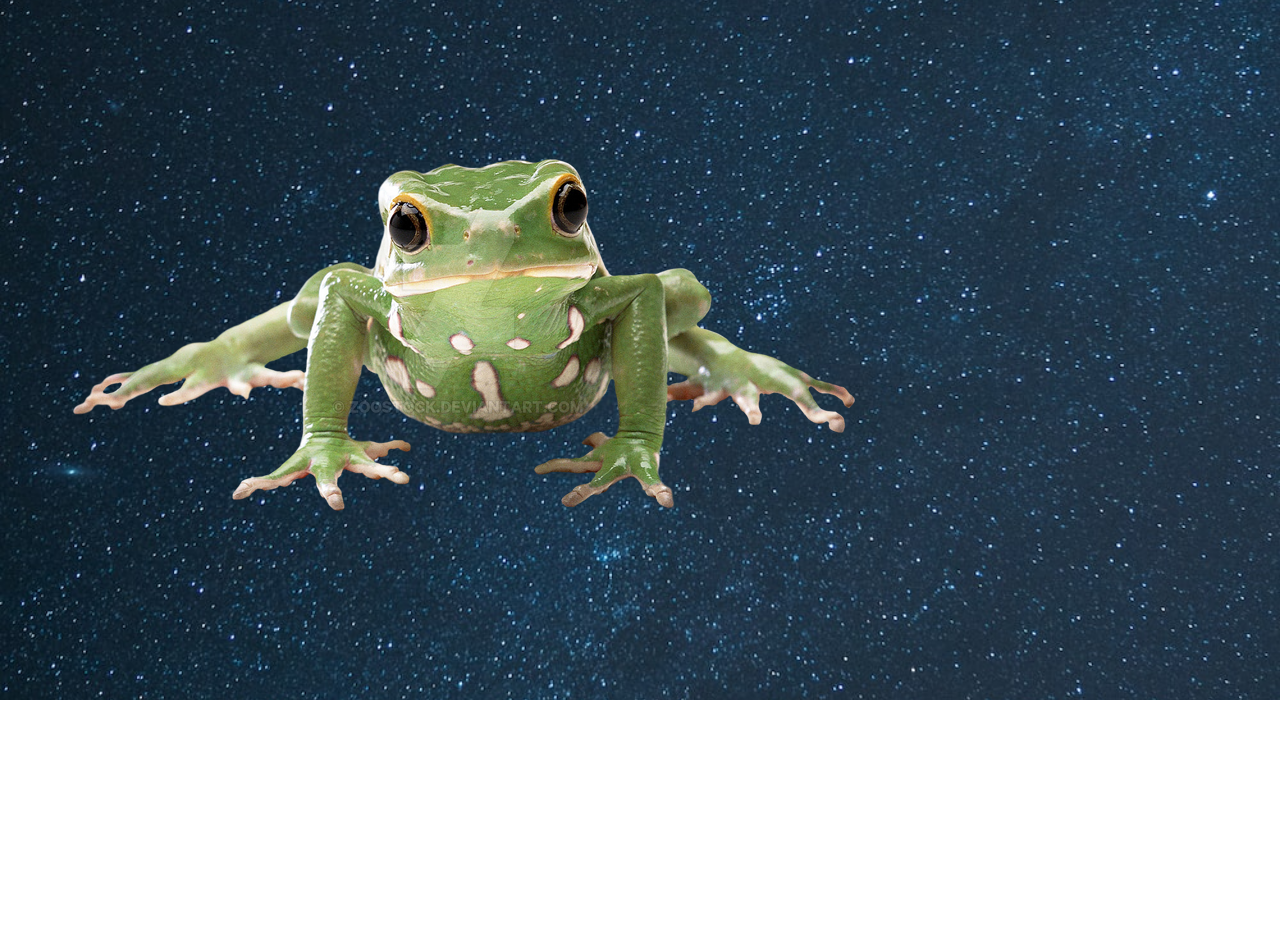
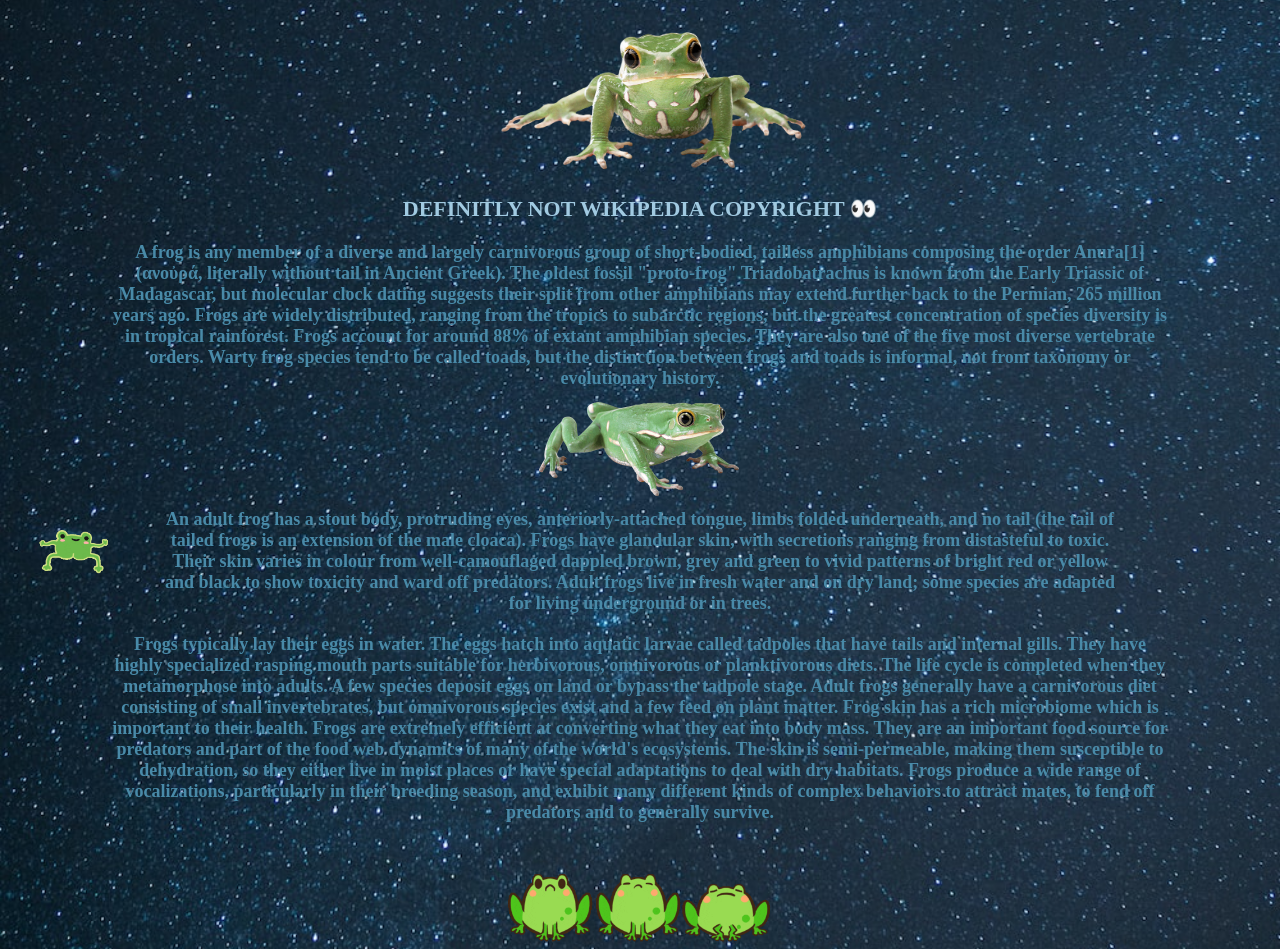
Before and after one commit to dezpez2/Homescreen, a plain HTML site: page index.html in a window 1280 px wide. Shown: the part 100-1049 px from the top of the page. Before the commit the page ends 800 px from the top, so only its background shows below. Drawn offline with Linux system fonts and the light colour scheme.

Commit message:
frog text

```diff
--- a/index.html
+++ b/index.html
@@ -14,19 +14,71 @@
     text-align: center;
     padding: 20px 50px;
     margin: 20px auto;
-   position: relative;
   }
 
     .frog {
-  display: inline-block;
-	margin: 0 auto;
+    position: relative;
+    width: 350px;
+    margin: -20 auto;
+    margin-left: 37% ;
+
   }
 
-  .center {
-    display: block;
-  margin-left: auto;
-  margin-right: auto;
-  width: 50%;
+  .froggy-text{
+    color: rgba(73, 138, 168);
+    font-family: "Baskerville", sans-sherif;
+    font-size: 18px;
+    text-align: center;
+    margin: 20px auto;
+    padding: 0px 100px
+  }
+
+  .COPYRIGHT{
+    color: rgba(161, 202, 225);
+    font-family: "Baskerville", sans-sherif;
+    font-size: 22px;
+    text-align: center;
+    margin: 20px auto;
+  }
+
+  .sideeyefrog{
+    position: relative;
+    width: 200px;
+    margin: -60 auto;
+    margin-left: 42% ;
+  }
+
+  .froggy-text2{
+    color: rgba(73, 138, 168);
+    font-family: "Baskerville", sans-sherif;
+    font-size: 18px;
+    text-align: center;
+    margin: 20px auto;
+    padding: 0px 150px;
+
+  }
+
+   .frogass {
+    width: 130px;
+    margin-bottom: -200;
+    margin-top: -150;
+    margin-left: 100px auto;
+  }
+
+  .froggy-text3{
+    color: rgba(73, 138, 168);
+    font-family: "Baskerville", sans-sherif;
+    font-size: 18px;
+    text-align: center;
+    margin: 0px auto;
+    padding: 0px 100px;
+  }
+
+  .froggies {
+    width: 300px;
+    margin-bottom: -200;
+    margin-top: -50 auto;
+    margin-left: 38%;
   }
 
 
@@ -34,5 +86,15 @@
 
 <body>
 	<h1 class="main-title">da frog da frog da frog da frog da frog</h1>
-	<img class="frog" src="da-frog.png" alt="green frog looking at viewer"class="center">
+	<div class="frog"></div>
+  <img class="frog" src="da-frog.png" alt="green frog looking at viewer">
+  <h3 class="COPYRIGHT">DEFINITLY NOT WIKIPEDIA COPYRIGHT 👀</h3>
+  <h3 class="froggy-text">A frog is any member of a diverse and largely carnivorous group of short-bodied, tailless amphibians composing the order Anura[1] (ανοὐρά, literally without tail in Ancient Greek). The oldest fossil "proto-frog" Triadobatrachus is known from the Early Triassic of Madagascar, but molecular clock dating suggests their split from other amphibians may extend further back to the Permian, 265 million years ago. Frogs are widely distributed, ranging from the tropics to subarctic regions, but the greatest concentration of species diversity is in tropical rainforest. Frogs account for around 88% of extant amphibian species. They are also one of the five most diverse vertebrate orders. Warty frog species tend to be called toads, but the distinction between frogs and toads is informal, not from taxonomy or evolutionary history.</h3>
+	<img class="sideeyefrog" src="side-eye.png" alt="frog giving side eye">
+	<h3 class="froggy-text2">An adult frog has a stout body, protruding eyes, anteriorly-attached tongue, limbs folded underneath, and no tail (the tail of tailed frogs is an extension of the male cloaca). Frogs have glandular skin, with secretions ranging from distasteful to toxic. Their skin varies in colour from well-camouflaged dappled brown, grey and green to vivid patterns of bright red or yellow and black to show toxicity and ward off predators. Adult frogs live in fresh water and on dry land; some species are adapted for living underground or in trees.</h3>
+	<img class="frogass" src="froggy-butt.gif" alt="cartoon frog jumping with a butt">
+  <h3 class="froggy-text3">Frogs typically lay their eggs in water. The eggs hatch into aquatic larvae called tadpoles that have tails and internal gills. They have highly specialized rasping mouth parts suitable for herbivorous, omnivorous or planktivorous diets. The life cycle is completed when they metamorphose into adults. A few species deposit eggs on land or bypass the tadpole stage. Adult frogs generally have a carnivorous diet consisting of small invertebrates, but omnivorous species exist and a few feed on plant matter. Frog skin has a rich microbiome which is important to their health. Frogs are extremely efficient at converting what they eat into body mass. They are an important food source for predators and part of the food web dynamics of many of the world's ecosystems. The skin is semi-permeable, making them susceptible to dehydration, so they either live in moist places or have special adaptations to deal with dry habitats. Frogs produce a wide range of vocalizations, particularly in their breeding season, and exhibit many different kinds of complex behaviors to attract mates, to fend off predators and to generally survive.</h3>
+ <img class="froggies" src="froggies.gif" alt="three frogs singing">
+
+
 </body>
```
